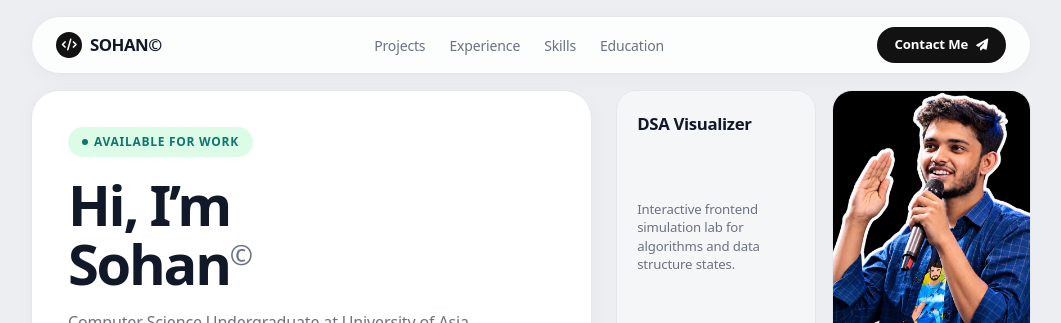
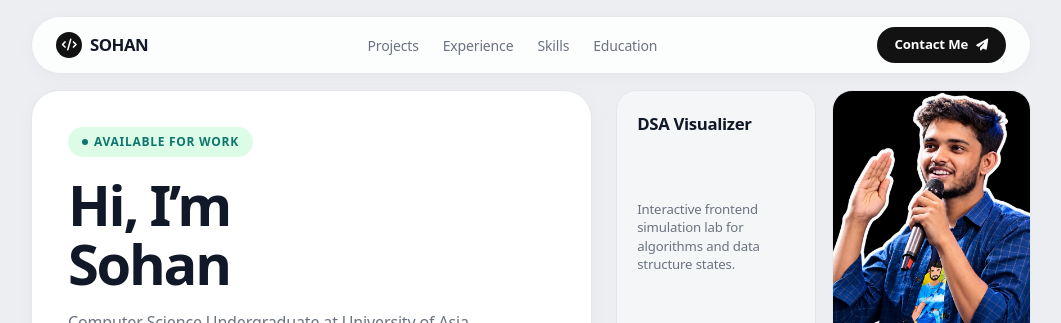
Before and after one commit to S0hanbd/Portfolio, a website: page index.html in a window 1280 px wide. Shown: the top 323 px of the page, without its empty margins (109-1170 px from the left). Drawn offline with Linux system fonts and the light colour scheme.

Commit message:
Remove copyright symbol from name and hero section

```diff
--- a/index.html
+++ b/index.html
@@ -15,7 +15,7 @@
     <header class="site-nav">
       <a href="#hero" class="nav-brand">
         <span class="brand-icon"><i class="fa-solid fa-code"></i></span>
-        SOHAN©
+        SOHAN
       </a>
       <nav aria-label="Main Navigation">
         <ul class="nav-menu">
@@ -46,7 +46,7 @@
           </div>
 
           <h1 class="hero-title">
-            Hi, I’m <br>Sohan<span class="hero-title-copyright">©</span>
+            Hi, I’m <br>Sohan
           </h1>
 
           <p class="hero-subtitle">
```
